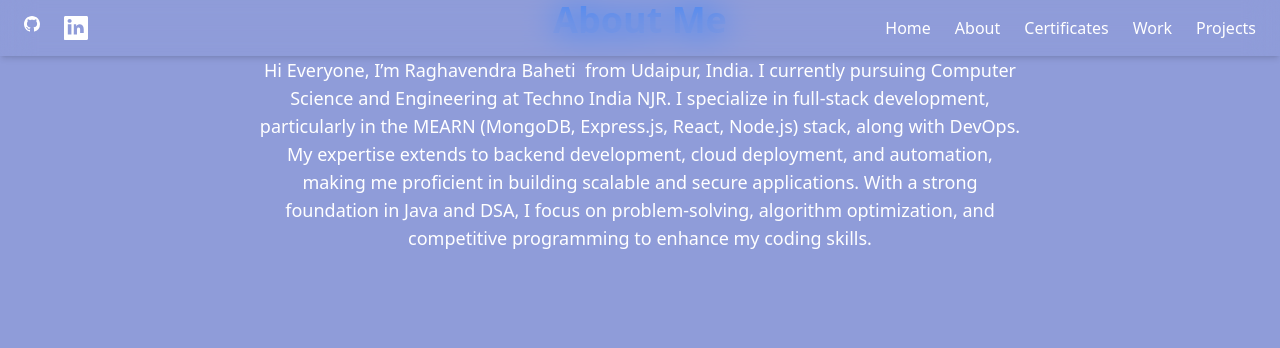
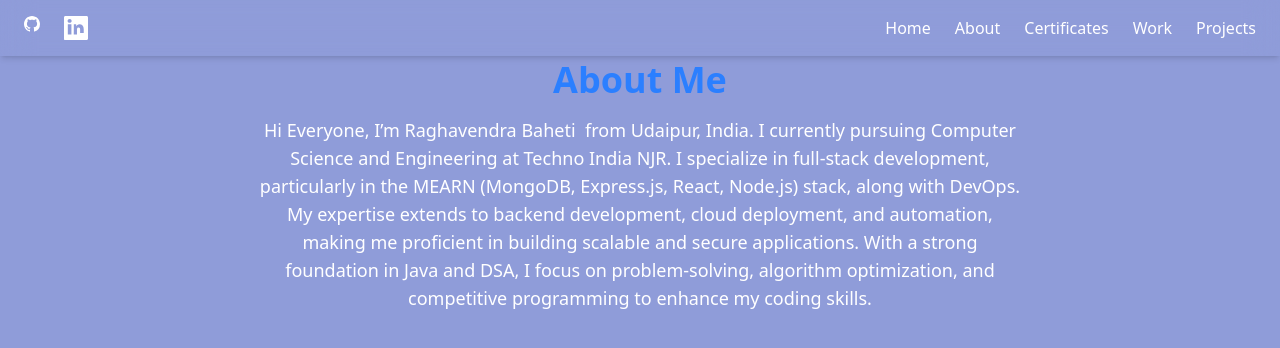
Before and after one commit to Raghavendrabaheti/Portfolio, a React (Vite) app: page /about in a window 1280 px wide. Shown: the top 348 px of the page. Built offline with nearby package versions, Linux system fonts and the light colour scheme.

Commit message:
adjust About component margin for improved layout

```diff
--- a/src/Components/About.jsx
+++ b/src/Components/About.jsx
@@ -2,7 +2,7 @@ import GitHubCalendar from "react-github-calendar";
 const About = () => {
   return (
     <section id="about" className="h-screen bg-[#8F9CD9] text-white flex flex-col items-center justify-center px-6">
-      <h2 className="text-4xl font-bold text-blue-500 mb-4">About Me</h2>
+      <h2 className="text-4xl font-bold text-blue-500 mb-4 mt-15">About Me</h2>
       <p className="text-lg  max-w-3xl text-center">
       Hi Everyone, I’m Raghavendra Baheti  from Udaipur, India. I currently pursuing Computer Science and Engineering at Techno India NJR. I specialize in full-stack development, particularly in the MEARN (MongoDB, Express.js, React, Node.js) stack, along with DevOps. My expertise extends to backend development, cloud deployment, and automation, making me proficient in building scalable and secure applications.
       With a strong foundation in Java and DSA, I focus on problem-solving, algorithm optimization, and competitive programming to enhance my coding skills.
```
